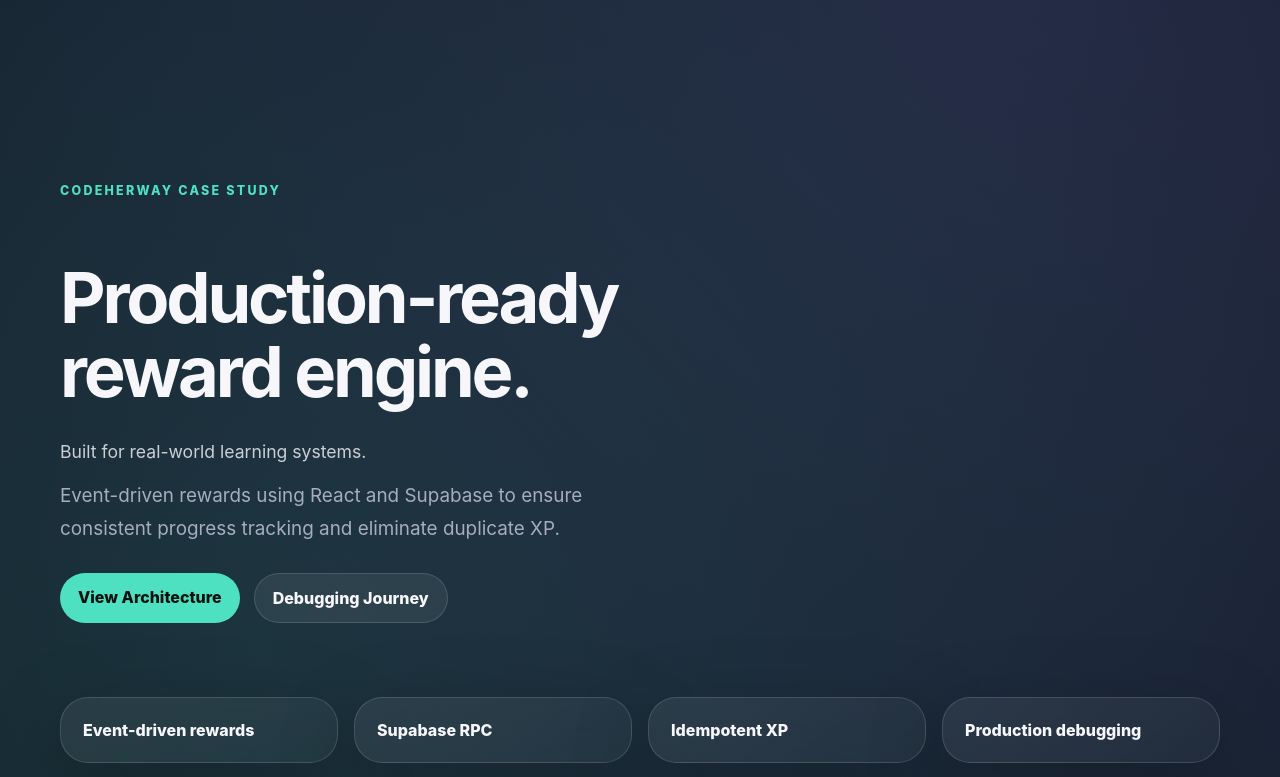
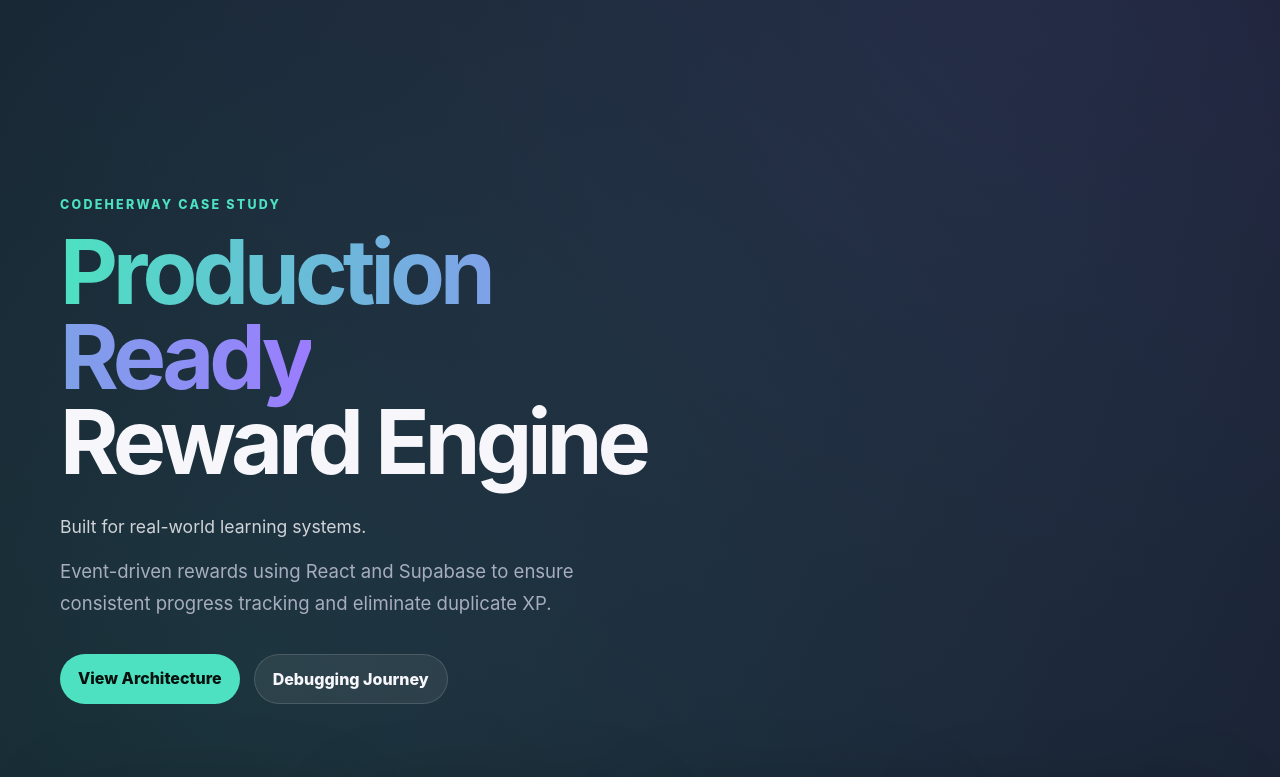
Before and after one commit to itcodegirl/codeherway-reward-engine-case-study, a React (Vite) app: page / in a window 1280 px wide. Shown: the top 777 px of the page. Built offline with nearby package versions, Linux system fonts and the light colour scheme.

Commit message:
feat: finalize hero text

```diff
--- a/src/index.css
+++ b/src/index.css
@@ -47,9 +47,7 @@ body {
 
 
 
-h1 span.gradient {
-	display: inline-block;
-}
+
 
 
 h2 {
@@ -72,28 +70,37 @@ p {
 	-webkit-text-fill-color: transparent;
 }
 
+h1 {
+	max-width: 760px;
+	font-size: clamp(4.25rem, 7vw, 7rem);
+	line-height: 0.95;
+	letter-spacing: -0.055em;
+	margin: 0 0 28px;
+}
+
 .hero {
-	min-height: 92vh;
+	min-height: 100vh;
 	display: flex;
 	flex-direction: column;
 	justify-content: center;
-	padding: 96px 0 72px;
+	padding: 110px 0 80px;
 }
 
-h1 {
-	max-width: 620px;
-	font-size: clamp(4rem, 5.5vw, 5.8rem);
-	line-height: 1.05;
-	letter-spacing: -0.045em;
-	margin-bottom: 28px;
+.hero-sub {
+	max-width: 520px;
+	font-size: 1.1rem;
+	color: var(--text);
+	opacity: 0.82;
+	margin: 0 0 12px;
 }
 
 .hero-copy {
-	max-width: 620px;
-	font-size: 1.18rem;
+	max-width: 560px;
+	font-size: 1.16rem;
 	line-height: 1.75;
 	margin: 0 0 34px;
 }
+
 
 .hero-actions {
 	display: flex;
@@ -358,10 +365,6 @@ blockquote {
 	gap: 60px;
 }
 
-.hero-copy {
-	max-width: 600px;
-}
-
 .footer {
 	margin-top: 140px;
 	padding: 56px;
@@ -462,14 +465,3 @@ blockquote {
 		gap: 36px;
 	}
 }
-
-.hero-sub {
-	font-size: 1.1rem;
-	color: var(--text);
-	opacity: 0.8;
-	margin-bottom: 12px;
-}
-
-.hero-copy {
-	margin-bottom: 28px;
-}
--- a/src/pages/RewardEngineCaseStudy.jsx
+++ b/src/pages/RewardEngineCaseStudy.jsx
@@ -29,9 +29,10 @@ export default function RewardEngineCaseStudy() {
     <div>
       <p className="eyebrow">CodeHerWay Case Study</p>
 <h1>
-  Production-ready <br />
-  reward engine.
-            </h1>
+  <span className="gradient">Production Ready</span>
+  <br />
+  Reward Engine
+</h1>
    <p className="hero-sub">
   Built for real-world learning systems.
 </p>
```
